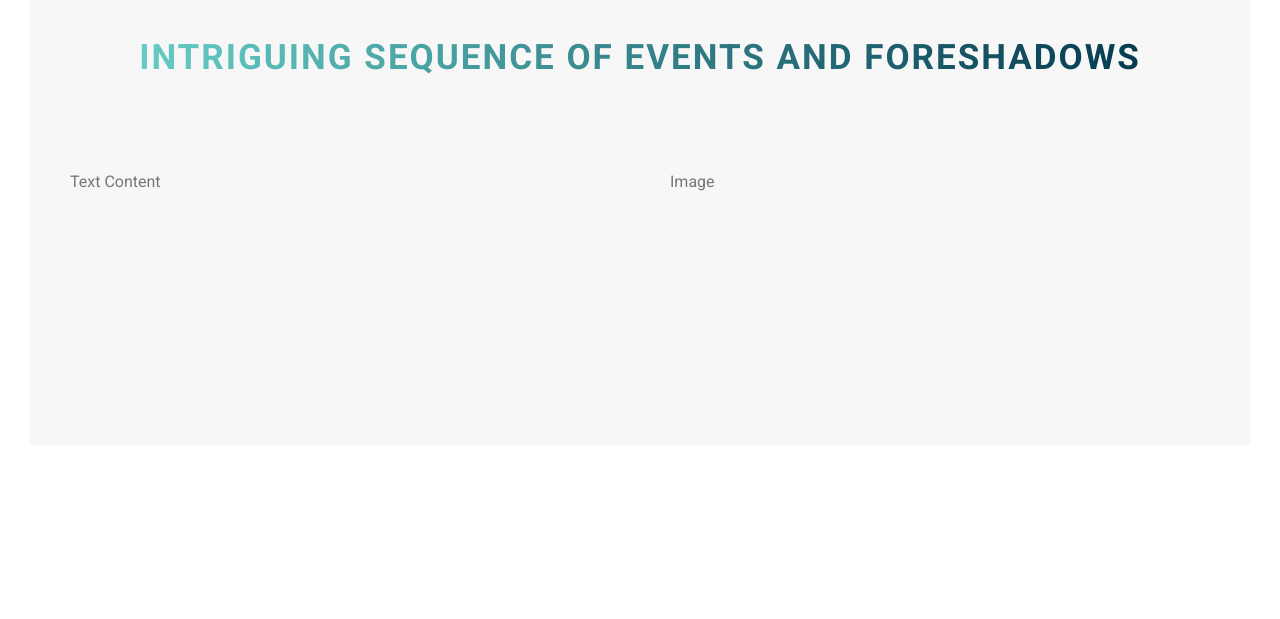
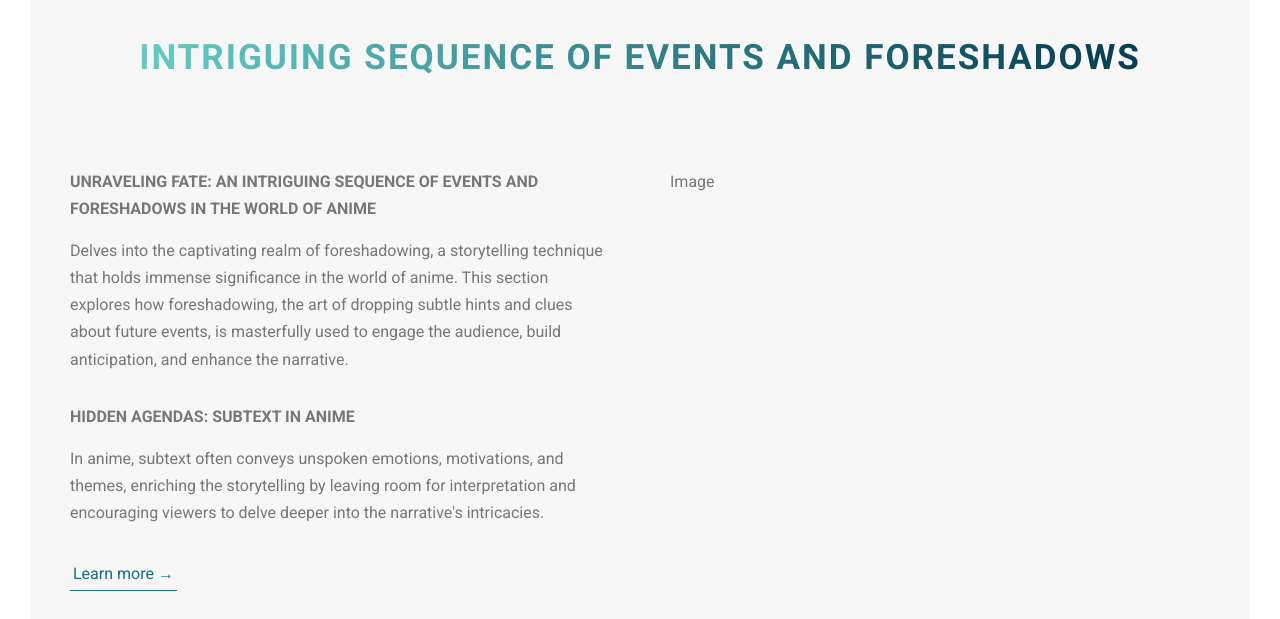
Before and after one commit to Noseilos/learning_advanced_css, a website: page index.html in a window 1280 px wide. Shown: the part 812-1431 px from the top of the page. Before the commit the page ends 1287 px from the top, so only its background shows below. Drawn offline with Linux system fonts and the light colour scheme.

Commit message:
about section texts

```diff
--- a/index.html
+++ b/index.html
@@ -60,14 +60,24 @@
 
     <main>
       <section class="section-about">
-        <div class="u-center-text u-margin-bottom-8">
+        <div class="u-center-text u-margin-bottom-big">
           <h2 class="heading-secondary">
             Intriguing Sequence of Events and Foreshadows
           </h2>
         </div>
         <div class="row">
           <div class="col-1-of-2">
-            Text Content
+            <h3 class="heading-tertiary u-margin-bottom-small">
+              Unraveling Fate: An Intriguing Sequence of Events and Foreshadows in the World of Anime
+            </h3>
+            <p class="paragraph">Delves into the captivating realm of foreshadowing, a storytelling technique that holds immense significance in the world of anime. This section explores how foreshadowing, the art of dropping subtle hints and clues about future events, is masterfully used to engage the audience, build anticipation, and enhance the narrative. </p>
+
+            <h3 class="heading-tertiary u-margin-bottom-small">
+              Hidden Agendas: Subtext in Anime
+            </h3>
+            <p class="paragraph">In anime, subtext often conveys unspoken emotions, motivations, and themes, enriching the storytelling by leaving room for interpretation and encouraging viewers to delve deeper into the narrative's intricacies.</p>
+
+            <a href="#" class="btn-text">Learn more &rarr;</a>
           </div>
           <div class="col-1-of-2">Image</div>
         </div>
--- a/sass/abstracts/_variables.scss
+++ b/sass/abstracts/_variables.scss
@@ -13,3 +13,6 @@ $color-black: #000;
 $grid-width: 114rem;
 $gutter-vertical: 8rem;
 $gutter-horizontal: 6rem;
+
+// FONT
+$default-font-size: 1.6rem;
--- a/sass/base/_typography.scss
+++ b/sass/base/_typography.scss
@@ -4,7 +4,7 @@
 body {
     font-family: 'Roboto', sans-serif;
     font-weight: 400;
-    font-size: 1.6rem;
+    font-size: $default-font-size;
     line-height: 1.7;
     color: $color-grey-dark;
     padding: 3rem;
@@ -57,3 +57,17 @@ body {
         text-shadow: .5rem 1rem 2rem rgba($color-black, .7);
     }
 }
+
+.heading-tertiary {
+    font-size: $default-font-size;
+    font-weight: 700;
+    text-transform: uppercase;
+}
+
+.paragraph {
+    font-size: $default-font-size;
+
+    &:not(:last-child) {
+        margin-bottom: 3rem;
+    }
+}
--- a/sass/base/_utilities.scss
+++ b/sass/base/_utilities.scss
@@ -2,6 +2,14 @@
     text-align: center;
 }
 
-.u-margin-bottom-8 {
+.u-margin-bottom-small {
+    margin-bottom: 1.5rem;
+}
+
+.u-margin-bottom-medium {
+    margin-bottom: 4rem;
+}
+
+.u-margin-bottom-big {
     margin-bottom: 8rem;
 }
--- a/sass/components/_button.scss
+++ b/sass/components/_button.scss
@@ -55,3 +55,28 @@
         animation-fill-mode: backwards;
     }
 }
+
+.btn-text {
+    &:link,
+    &:visited {
+        font-size: $default-font-size;
+        color: $color-primary;
+        display: inline-block;
+        text-decoration: none;
+        border-bottom: 1px solid $color-primary;
+        padding: 3px;
+        transition: all .2s;
+    }
+
+    &:hover {
+        background-color: $color-primary;
+        color: $color-white;
+        box-shadow: 0 1rem 2rem rgba($color-black, .15);
+        transform: translateY(-5px);
+    }
+
+    &:active {
+        box-shadow: 0 .5rem 2rem rgba($color-black, .15);
+        transform: translateY(0);
+    }
+}
```
Also changed, not shown: css/style.css, images/ichigo.jpg (added), images/overlord.jpg (added), 1 other file.
